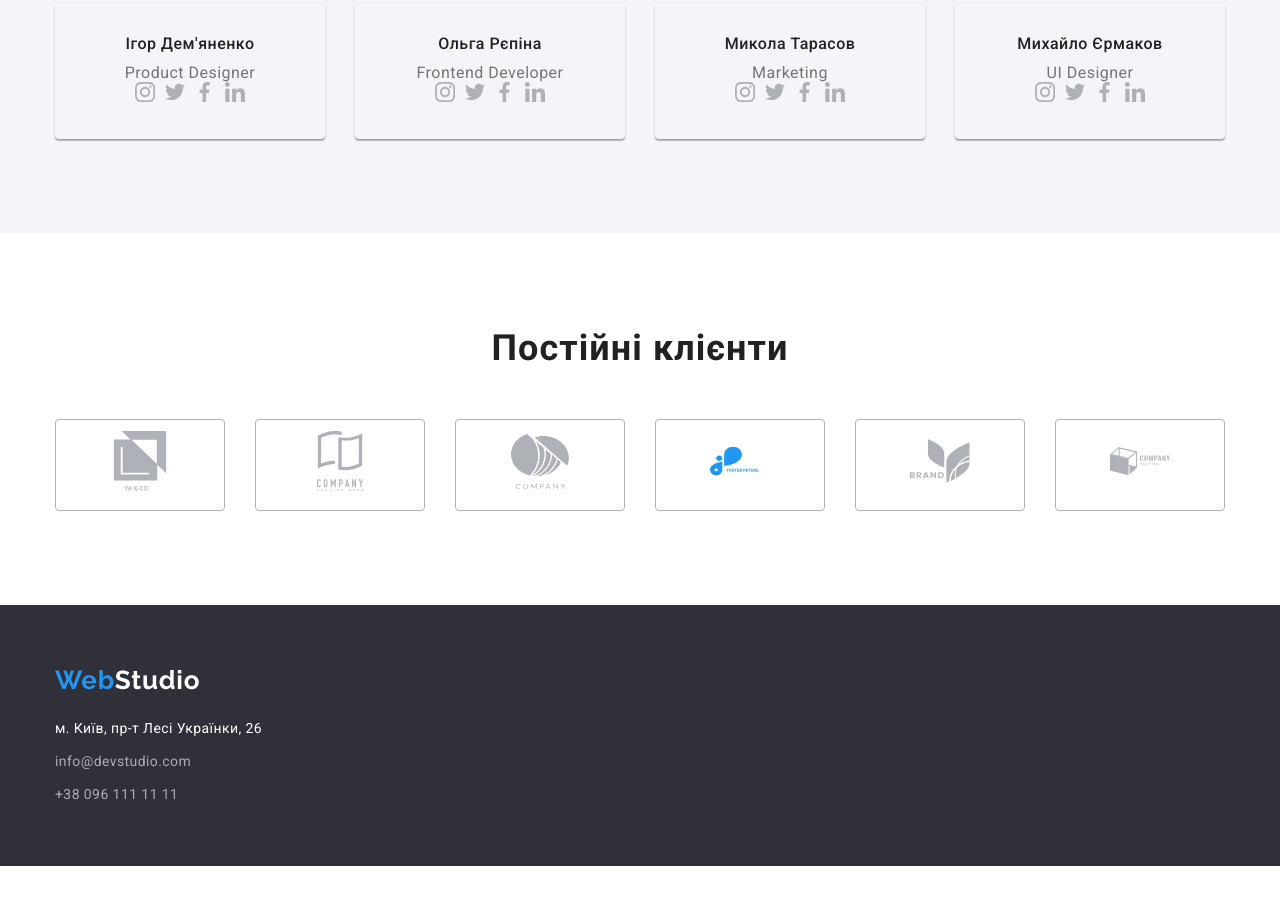
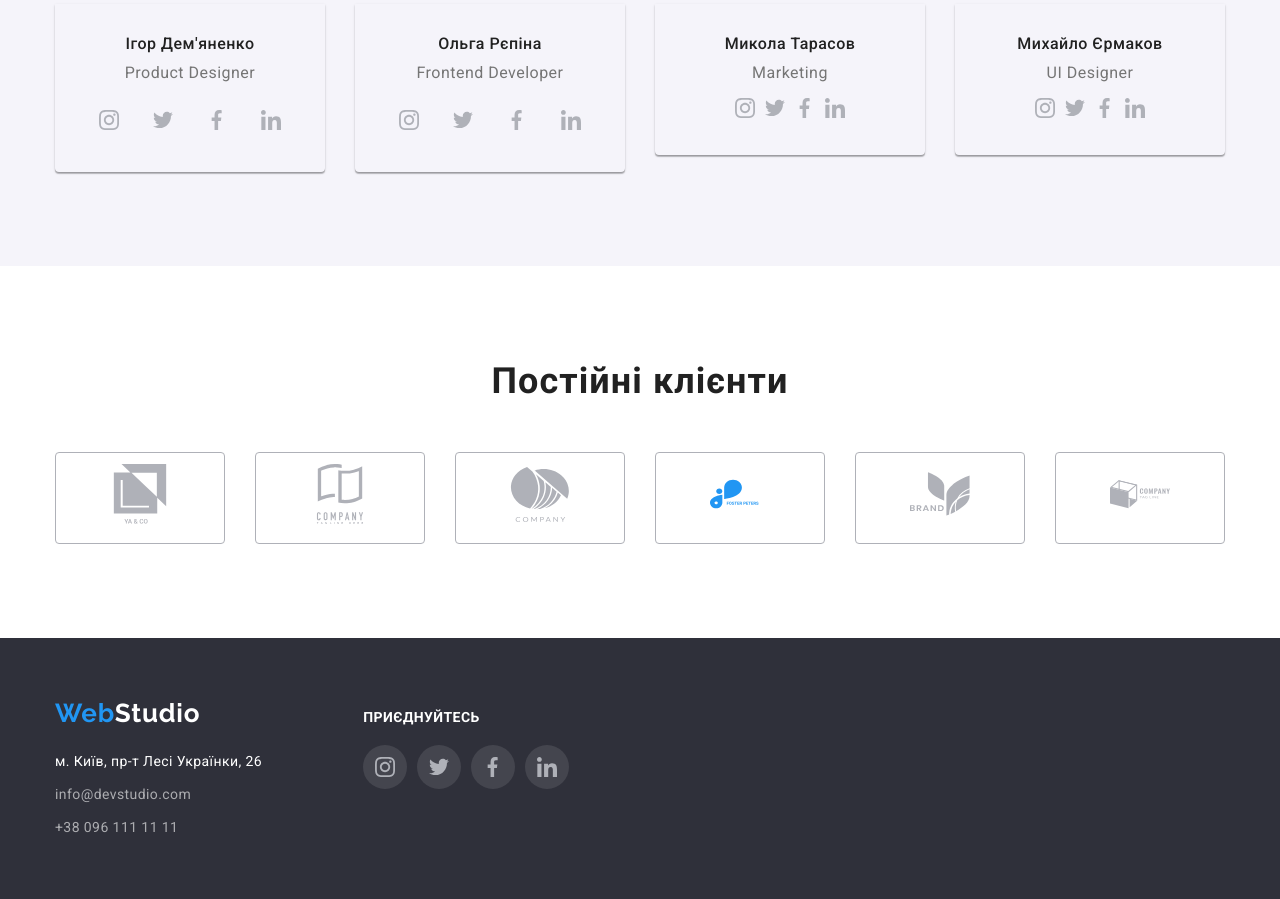
Before and after one commit to Anita-Sheptytska/goit-markup-hw-04, a plain HTML site: page index.html in a window 1280 px wide. Shown: the part 2056-2955 px from the top of the page. Before the commit the page ends 2922 px from the top, so only its background shows below. Drawn offline with nearby package versions, Linux system fonts and the light colour scheme.

Commit message:
Create index.html

```diff
--- a/css/styles.css
+++ b/css/styles.css
@@ -18,12 +18,14 @@
 
     /*Others*/
     --light-bd-cl: #EEEEEE;
+    --link-color: #AFB1B8;
+    --footer-bg: rgba(255, 255, 255, 0.1);
 }
 
 /*1.INDEX.HTML*/
 
 .page {
-    font-family:var(--main-font) ;
+    font-family:var(--main-font);
     line-height: calc(24 / 14);
     letter-spacing: 0.03em;
     color: var(--main-txt-cl);
@@ -137,10 +139,10 @@ ul {
     display: block;
 }
 
-.svg-contacts {
+.icon {
     margin-right: 10px;
     fill: currentColor;
-
+    text-decoration: none;
 }
 
 .list-contact {
@@ -268,6 +270,7 @@ ul {
     border-radius: 4px;
 }
 
+
 /*Чим ми займаємось*/
 
 .projects {
@@ -312,6 +315,7 @@ ul {
     text-align: center;
     letter-spacing: 0.03em;
     color: var(--dark-txt-cl);
+    margin-bottom: 16px;
 }
 
 .team-list {
@@ -335,9 +339,30 @@ ul {
     padding: 0;
 }
 
+.social-list {
+    display: flex;
+    justify-content: center;
+    gap: 10px;
+}
+
+.social-list .social-link {
+    display: flex;
+    align-items: center;
+    justify-content: center;
+    width: 44px;
+    height: 44px;
+    border-radius: 50%;
+    fill: var(--link-color);
+}
+
 .social-link:hover,
 .social-link:focus {
     background-color: var(--accent-bg-cl);
+}
+
+.social-link:hover .link-icon,
+.social-link:focus .link-icon {
+    fill: #ffffff;
 }
 
 /*Клієнти*/
@@ -416,6 +441,50 @@ ul {
     margin-bottom: 20px;
 }
 
+.footer-container {
+    display: flex;
+    align-items: baseline;
+}
+
+.footer-list {
+    display: flex;
+    gap: 10px;
+}
+
+.footer-title {
+    font-weight: 700;
+    font-size: 14px;
+    line-height: 16px;
+    letter-spacing: 0.03em;
+    text-transform: uppercase;
+    color: var(--light-txt-cl);
+    margin-bottom: 20px;
+}
+
+.footer-social {
+    margin-left: 70px;
+}
+
+.footer-social-link {
+    display: flex;
+    align-items: center;
+    justify-content: center;
+    width: 44px;
+    height: 44px;
+    border-radius: 50%;
+    background: var(--footer-bg);
+}
+
+.footer-social-link .icon{
+    fill: #ffffff;
+    margin: 0;
+}
+
+.footer-social-link:hover,
+.footer-social-link:focus {
+    background-color: var(--accent-bg-cl);
+}
+
 /*2.PORTFOLIO.HTML*/
 
 .main {
--- a/index.html
+++ b/index.html
@@ -42,14 +42,14 @@
                 <ul class="list list-contact">
                     <li class="list-contacts-mail">
                         <a class="link mail" href="mailto:info@devstudio.com">
-                            <svg class="svg-contacts" width="16" height="12">
+                            <svg class="icon" width="16" height="12">
                                 <use href="./images/icons.svg#icon-mail"></use>
                             </svg>
                             info@devstudio.com</a>
                     </li>
                     <li class="list-contacts-tel">
                         <a class="link tel" href="tel:+380961111111">
-                            <svg class="svg-contacts" width="10" height="16">
+                            <svg class="icon" width="10" height="16">
                                 <use href="./images/icons.svg#icon-tel"></use>
                             </svg>
                             +38 096 111 11 11</a>
@@ -147,7 +147,7 @@
                             <div class="team-cards">
                             <h3 class="team-partner">Ігор Дем'яненко</h3>
                             <p class="team-work" lang="en">Product Designer</p>
-                            <ul class="link team-link">
+                            <ul class="link social-list">
                                 <li>
                                     <a class="social-link" href="https://www.instagram.com/" target="_blank" rel="noopener noreferrer">
                                         <svg class="link-icon" width="20" height="20">
@@ -184,7 +184,7 @@
                             <div class="team-cards">
                             <h3 class="team-partner">Ольга Рєпіна</h3>
                             <p class="team-work" lang="en">Frontend Developer</p>
-                            <ul class="link team-link">
+                            <ul class="link social-list">
                                 <li>
                                     <a class="social-link" href="https://www.instagram.com/" target="_blank" rel="noopener noreferrer">
                                         <svg class="link-icon" width="20" height="20">
@@ -350,7 +350,7 @@
             <div class="container footer-container">
 
                 <!--Лого підвалу-->
-
+                <div>
                 <a class="link-logo logo-footer"  href="/index.html"  lang="en"><span class="logo-web">Web</span><span class="logo-studio">Studio</span></a>
 
                 <!--Контакти підвалу-->
@@ -364,6 +364,44 @@
                         </li>
                     </ul>
                 </address>
+                </div>
+                <div class="footer-social">
+                    <h3 class="footer-title">ПРИЄДНУЙТЕСЬ</h3>
+                    <ul class="footer-list" >
+                        <li class="footer-item">
+                            <a class="footer-social-link">
+                                <svg class="icon" width="20" height="20">
+                                <use href="./images/icons.svg#icon-instagram">
+                                </use>
+                                </svg>
+                            </a>
+                        </li>
+                        <li class="footer-item">
+                            <a class="footer-social-link">
+                                <svg class="icon" width="20" height="20">
+                                    <use href="./images/icons.svg#icon-twitter">
+                                    </use>
+                                </svg>
+                            </a>
+                        </li>
+                        <li class="footer-item">
+                            <a class="footer-social-link">
+                                <svg class="icon" width="20" height="20">
+                                    <use href="./images/icons.svg#icon-facebook">
+                                    </use>
+                                </svg>
+                            </a>
+                        </li>
+                        <li class="footer-item">
+                            <a class="footer-social-link">
+                                <svg class="icon" width="20" height="20">
+                                    <use href="./images/icons.svg#icon-linkedin">
+                                    </use>
+                                </svg>
+                            </a>
+                        </li>
+                    </ul>
+                </div>
             </div>
         </footer>
     </body>
```
